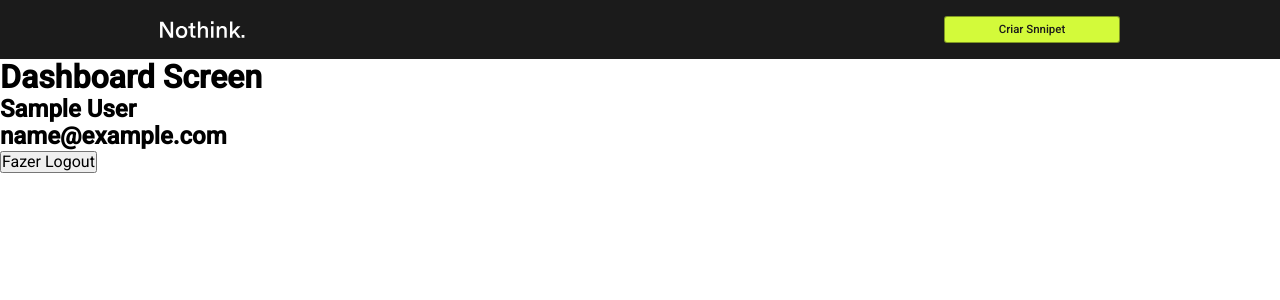
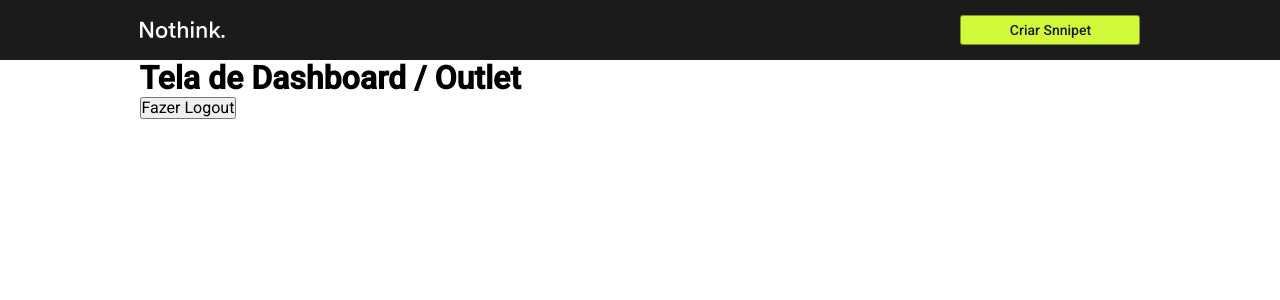
Before and after one commit to rethink-projects/ra-nothink, a React (Create React App) app: page /dashboard in a window 1280 px wide. Shown: the top 300 px of the page. Built offline with nearby package versions, Linux system fonts and the light colour scheme; no server answers; sample sign-in values are in the browser's storage.

Commit message:
Mudanças de acordo com o vídeo

```diff
--- a/src/assets/index.ts
+++ b/src/assets/index.ts
@@ -4,7 +4,7 @@ import googleIcon from "./google.png";
 import instagramIcon from "./instagram.png";
 import linkedinIcon from "./linkedin.png";
 import intro from "./arrow.png";
-import logo_white from "./logo_white.svg";
+import logo_light from "./logo_light.svg";
 import shareIcon from "./share.svg";
 import trashIcon from "./trash.svg";
 import editIcon from "./edit.svg";
@@ -14,7 +14,7 @@ import cancelIcon from "./cancel.svg";
 const Images = {
     logo: {
         default: logo,
-        white: logo_white
+        light: logo_light
     },
     intro: intro,
     icons: {
--- a/src/components/common/Layout/components/Header.module.css
+++ b/src/components/common/Header/Header.module.css
@@ -1,9 +1,14 @@
 .header_container{
+    background-color: var(--color-dark);
+    width: 100%;
+    height: 60px;
+}
+
+.header_inner{
     display: flex;
     justify-content: space-between;
-    background-color: var(--color-dark);
-    padding: 16px 160px 16px 160px;
     align-items: center;
+    height: 60px;
 }
 
 .header_logo{
@@ -11,18 +16,24 @@
     height: 26px;
 }
 
-.header_user{
+.header_user_actions{
     display: flex;
-    gap: 16px;
+    gap: 18px;
     justify-content: space-between;
     align-items: center;
 }
 
-.header_user_icon{
-    width: 28px;
-    height: 28px;
+.header_user_avatar{
+    width: 30px;
+    height: 30px;
     border-radius: 50%;
-    border: 1px solid var(--color-light);
+    border: 2px solid var(--color-light);
+    cursor: pointer;
+    transition: transform 0.3s ease;
+}
+
+.header_user_avatar:hover{
+    transform: translateY(-3px);
 }
 
 @media screen and (min-width: 481px) and (max-width: 768px){
@@ -31,13 +42,13 @@
         height: 59px;
         justify-content: center;
     }
-    .header_user{
+    .header_user_actions{
         gap: 40px;
     }
     .header_logo{
         display: none;
     }
-    .header_user_icon{
+    .header_user_avatar{
         width: 38px;
         height: 38px;
     }
--- /dev/null
+++ b/src/components/common/Header/Header.tsx
@@ -0,0 +1,59 @@
+import React from "react";
+
+// Styles
+import styles from "./Header.module.css";
+import Images from "../../../assets/index";
+
+import { useAuth } from "../../../context/AuthContext";
+import { useNavigate } from "react-router-dom";
+
+// Components
+import Button from "../button/Button";
+import Wrapper from "../Wrapper/Wrapper";
+
+const Header = () => {
+  const auth = useAuth();
+  const currentUser = auth.user;
+
+  const navigate = useNavigate();
+
+  const redirect = () => {
+    navigate("/dashboard");
+  };
+
+  if (!currentUser) {
+    return <p>Carregando...</p>;
+  }
+
+  return (
+    <div className={styles.header_container}>
+      <Wrapper>
+        <div className={styles.header_inner}>
+          <img
+            onClick={redirect}
+            className={styles.header_logo}
+            src={Images.logo.light}
+            alt="Logo Nothink Light"
+          />
+
+          <div className={styles.header_user_actions}>
+            {currentUser && currentUser.avatarUrl && (
+              <img
+                className={styles.header_user_avatar}
+                src={currentUser.avatarUrl}
+                alt="Current User"
+              />
+            )}
+            <Button
+              type="lime"
+              text="Criar Snnipet"
+              onClick={() => navigate("add")}
+            />
+          </div>
+        </div>
+      </Wrapper>
+    </div>
+  );
+};
+
+export default Header;
--- a/src/components/common/Layout/Layout.tsx
+++ b/src/components/common/Layout/Layout.tsx
@@ -3,14 +3,17 @@ import { Outlet } from "react-router-dom";
 import RequireAuth from "../../../services/auth/Auth";
 
 //Components
-import Header from "./components/Header";
+import Header from "../Header/Header";
+import Wrapper from "../Wrapper/Wrapper";
 
 const Layout = () => {
   return (
     <RequireAuth>
       <>
         <Header />
-        <Outlet />
+        <Wrapper>
+          <Outlet />
+        </Wrapper>
       </>
     </RequireAuth>
   );
--- a/src/components/common/Layout/components/Header.tsx
+++ /dev/null
@@ -1,42 +0,0 @@
-import React from "react";
-
-import { useAuth } from "../../../..//context/AuthContext";
-import { useNavigate } from "react-router-dom";
-
-import Images from "../../../../assets/index";
-import Button from "../../../ui/button/Button";
-
-import styles from "./Header.module.css";
-
-const Header = () => {
-  const auth = useAuth();
-  const navigate = useNavigate();
-
-  const redirect = () => {
-    navigate("/dashboard");
-  };
-
-  return (
-    <div className={styles.header_container}>
-      <img
-        onClick={redirect}
-        className={styles.header_logo}
-        src={Images.logo.white}
-        alt="Logo Nothink"
-      />
-
-      <div className={styles.header_user}>
-        {auth.user && auth.user.avatarUrl && (
-          <img
-            className={styles.header_user_icon}
-            src={auth.user.avatarUrl}
-            alt="Icone User"
-          />
-        )}
-        <Button type="lime" text="Criar Snnipet" />
-      </div>
-    </div>
-  );
-};
-
-export default Header;
--- /dev/null
+++ b/src/components/common/Wrapper/Wrapper.module.css
@@ -0,0 +1,3 @@
+.container{
+    margin: 0 10.9%;
+}
--- /dev/null
+++ b/src/components/common/Wrapper/Wrapper.tsx
@@ -0,0 +1,12 @@
+import React from "react";
+import styles from "./Wrapper.module.css";
+
+type WrapperProps = {
+  children: React.ReactNode;
+};
+
+const Wrapper = ({ children }: WrapperProps) => {
+  return <div className={styles.container}>{children}</div>;
+};
+
+export default Wrapper;
--- a/src/components/ui/button/Button.module.css
+++ b/src/components/common/button/Button.module.css
@@ -3,16 +3,21 @@
     align-items: center;
     justify-content: center;
     gap: 8px;
-    width: 176px;
-    height: 27.1px;
+    width: 180px;
+    height: 30px;
     border-radius: 3px;
     border: 1px solid rgba(0, 0, 0, 0.4);
+    appearance: none;
     font-weight: 500;
-    font-size: 11.4545px;
-    line-height: 120%;
+    font-size: 14px;
     color: var(--color-dark);
     cursor: pointer;
     background-color: transparent;
+    transition: transform 0.3s ease;
+}
+
+.button:hover{
+    transform: translateY(-3px);
 }
 
 .limeButton{
--- a/src/components/ui/button/Button.tsx
+++ b/src/components/common/button/Button.tsx
@@ -21,7 +21,7 @@ const Button = ({ type, text, icon, onClick }: ButtonProps) => {
   }
 
   return (
-    <button className={defaultButtonClass}>
+    <button className={defaultButtonClass} onClick={onClick}>
       {icon && (
         <img
           className={styles.default_icon}
--- a/src/components/index.ts
+++ b/src/components/index.ts
@@ -1,5 +1,6 @@
 export {default as IconButton} from "./ui/iconButton/IconButton";
 export {default as Divider} from "./ui/divider/Divider";
+export {default as Button} from "./common/button/Button";
 
 //Common
 export {default as Layout} from "./common/Layout/Layout";
--- a/src/screens/dashboard/dashboard/DashboardScreen.tsx
+++ b/src/screens/dashboard/dashboard/DashboardScreen.tsx
@@ -19,9 +19,7 @@ const DashboardScreen = () => {
 
   return (
     <div>
-      <h1>Dashboard Screen</h1>
-      <h2>{currentUser.name}</h2>
-      <h2>{currentUser.email}</h2>
+      <h1>Tela de Dashboard / Outlet</h1>
       <button onClick={onSignout}>Fazer Logout</button>
     </div>
   );
```
Also changed, not shown: src/assets/logo_light.svg (renamed from src/assets/logo_white.svg), 1 other file (tests, documents, lock files or other folders).
